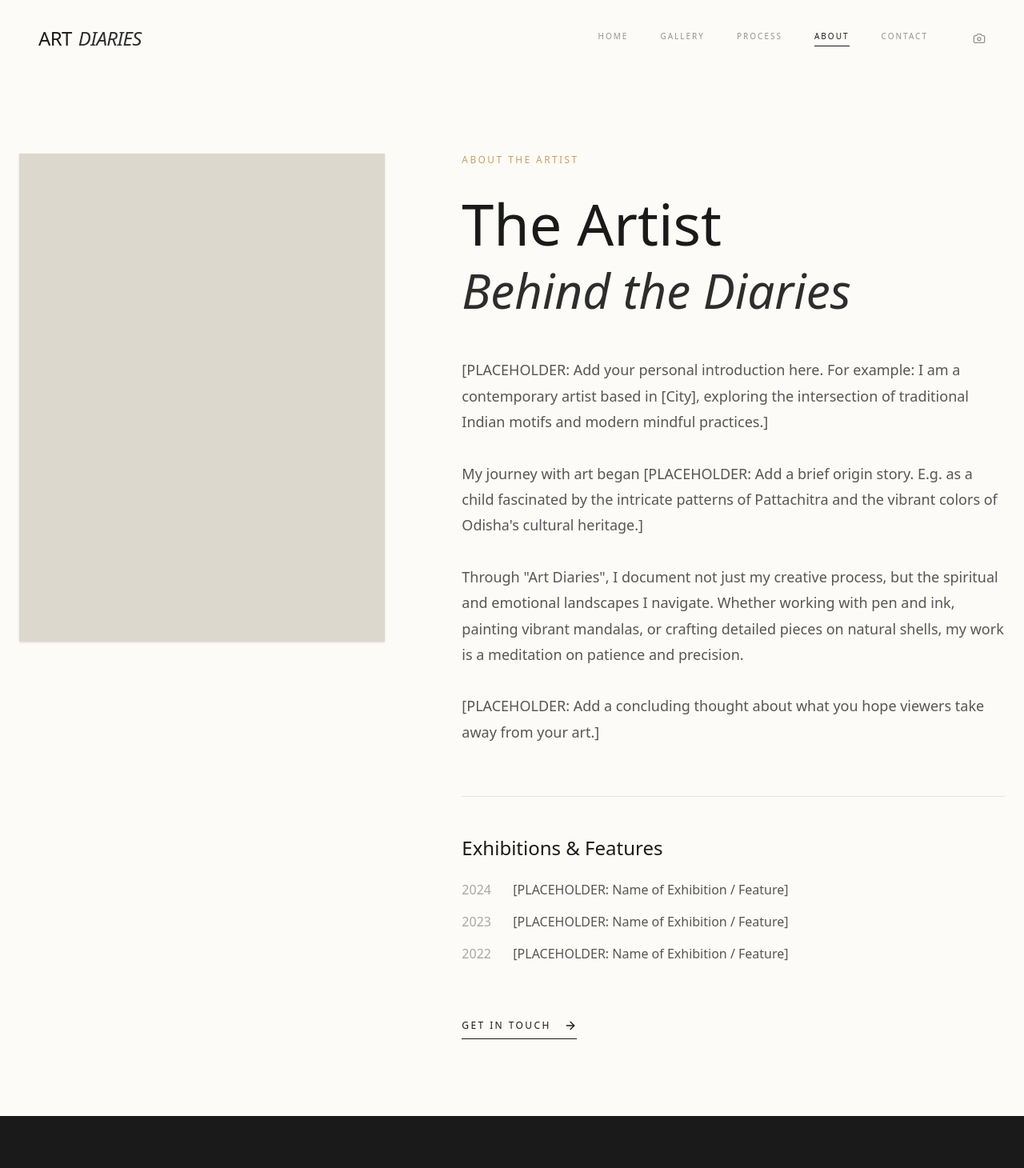
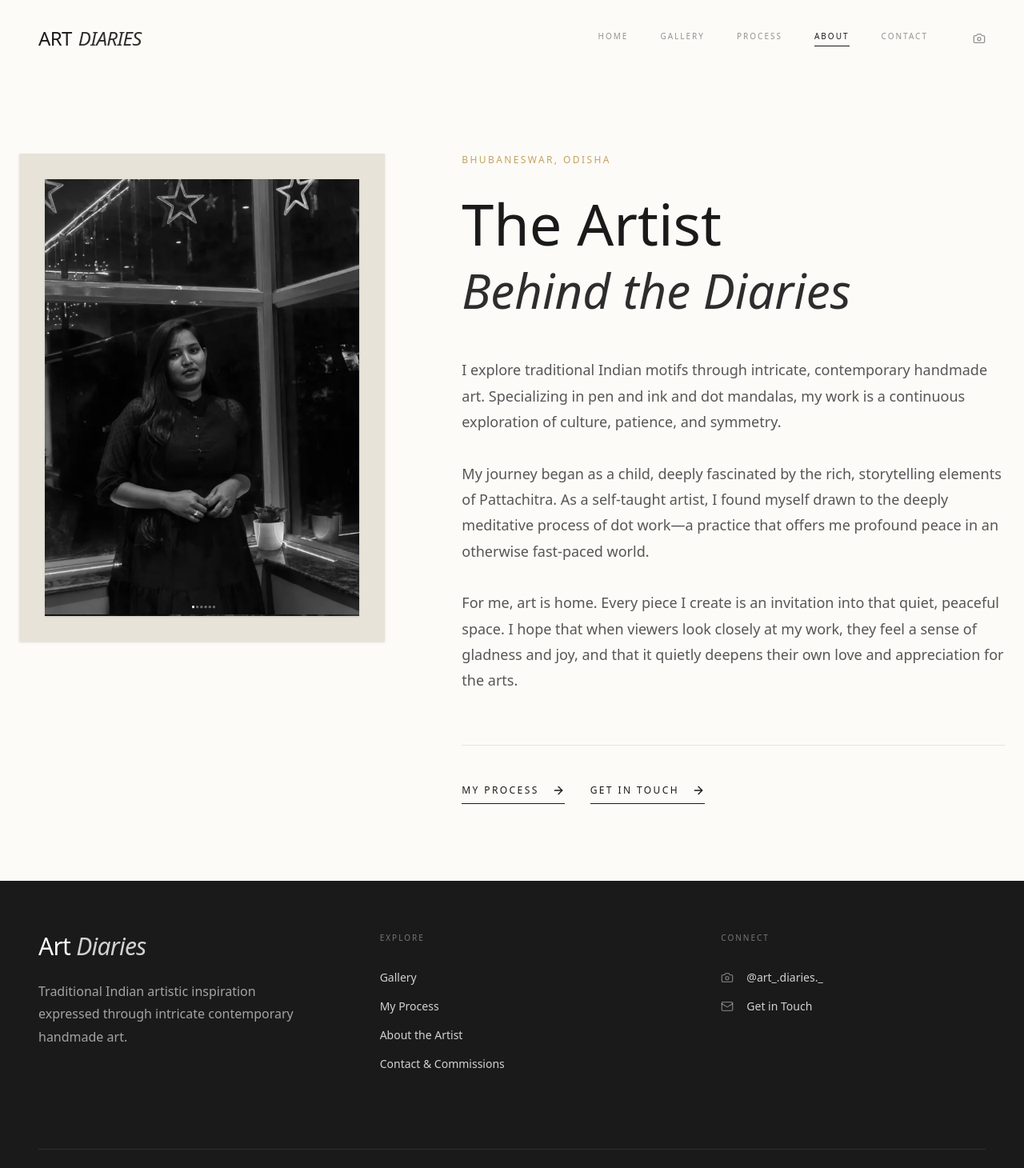
Before and after one commit to subhasreebuilds/artDairies, a Next.js app: page /about in a window 1280 px wide. Shown: the top 1460 px of the page at 80% size. Built offline with nearby package versions, Linux system fonts and the light colour scheme; a web font is replaced by a local one.

Commit message:
about section upated

```diff
--- a/src/app/about/page.tsx
+++ b/src/app/about/page.tsx
@@ -10,15 +10,24 @@ export default function AboutPage() {
         <div className="grid grid-cols-1 lg:grid-cols-12 gap-16 lg:gap-24 items-start">
 
           {/* Image Side */}
-          <div className="lg:col-span-5 relative w-full aspect-[3/4] bg-earth-100 shadow-sm">
-            {/* Portrait Placeholder */}
-            <div className="absolute inset-0 bg-ink-900/5 mix-blend-multiply" />
+          <div className="lg:col-span-5 relative w-full aspect-[3/4] bg-earth-100 shadow-sm overflow-hidden p-4 md:p-8">
+            <div className="relative w-full h-full bg-white shadow-sm overflow-hidden">
+              {/* Author Portrait */}
+              <Image
+                src="/artworks/author.png"
+                alt="The Artist"
+                fill
+                className="object-cover grayscale hover:grayscale-0 transition-all duration-1000"
+                sizes="(max-width: 1024px) 100vw, 50vw"
+              />
+              <div className="absolute inset-0 bg-ink-900/5 mix-blend-multiply pointer-events-none" />
+            </div>
           </div>
 
           {/* Text Side */}
           <div className="lg:col-span-7 flex flex-col justify-center h-full">
             <span className="text-accent-gold text-xs tracking-[0.2em] uppercase mb-8 block font-light">
-              About the Artist
+              Bhubaneswar, Odisha
             </span>
             <h1 className="font-serif text-5xl md:text-6xl lg:text-7xl mb-12 leading-[1.1] text-ink-900">
               The Artist <br/>
@@ -27,29 +36,24 @@ export default function AboutPage() {
 
             <div className="space-y-8 font-light leading-[1.8] text-ink-800/80 text-lg">
               <p>
-                [PLACEHOLDER: Add your personal introduction here. For example: I am a contemporary artist based in [City], exploring the intersection of traditional Indian motifs and modern mindful practices.]
+                I explore traditional Indian motifs through intricate, contemporary handmade art. Specializing in pen and ink and dot mandalas, my work is a continuous exploration of culture, patience, and symmetry.
               </p>
               <p>
-                My journey with art began [PLACEHOLDER: Add a brief origin story. E.g. as a child fascinated by the intricate patterns of Pattachitra and the vibrant colors of Odisha's cultural heritage.]
+                My journey began as a child, deeply fascinated by the rich, storytelling elements of Pattachitra. As a self-taught artist, I found myself drawn to the deeply meditative process of dot work—a practice that offers me profound peace in an otherwise fast-paced world.
               </p>
               <p>
-                Through "Art Diaries", I document not just my creative process, but the spiritual and emotional landscapes I navigate. Whether working with pen and ink, painting vibrant mandalas, or crafting detailed pieces on natural shells, my work is a meditation on patience and precision.
-              </p>
-              <p>
-                [PLACEHOLDER: Add a concluding thought about what you hope viewers take away from your art.]
+                For me, art is home. Every piece I create is an invitation into that quiet, peaceful space. I hope that when viewers look closely at my work, they feel a sense of gladness and joy, and that it quietly deepens their own love and appreciation for the arts.
               </p>
             </div>
 
-            <div className="mt-16 pt-12 border-t border-ink-900/10">
-              <h2 className="font-serif text-2xl mb-6 text-ink-900">Exhibitions & Features</h2>
-              <ul className="space-y-4 font-light text-ink-800/80">
-                <li className="flex gap-4"><span className="text-ink-800/40 w-12">2024</span> [PLACEHOLDER: Name of Exhibition / Feature]</li>
-                <li className="flex gap-4"><span className="text-ink-800/40 w-12">2023</span> [PLACEHOLDER: Name of Exhibition / Feature]</li>
-                <li className="flex gap-4"><span className="text-ink-800/40 w-12">2022</span> [PLACEHOLDER: Name of Exhibition / Feature]</li>
-              </ul>
-            </div>
-
-            <div className="mt-16">
+            <div className="mt-16 border-t border-ink-900/10 pt-12 flex gap-8">
+              <Link
+                href="/process"
+                className="group inline-flex items-center gap-4 border-b border-ink-900 pb-2 text-xs uppercase tracking-[0.2em] text-ink-900 hover:text-accent-gold hover:border-accent-gold transition-colors"
+              >
+                My Process
+                <ArrowRight className="w-4 h-4 transform group-hover:translate-x-1 transition-transform" />
+              </Link>
               <Link
                 href="/contact"
                 className="group inline-flex items-center gap-4 border-b border-ink-900 pb-2 text-xs uppercase tracking-[0.2em] text-ink-900 hover:text-accent-gold hover:border-accent-gold transition-colors"
```
